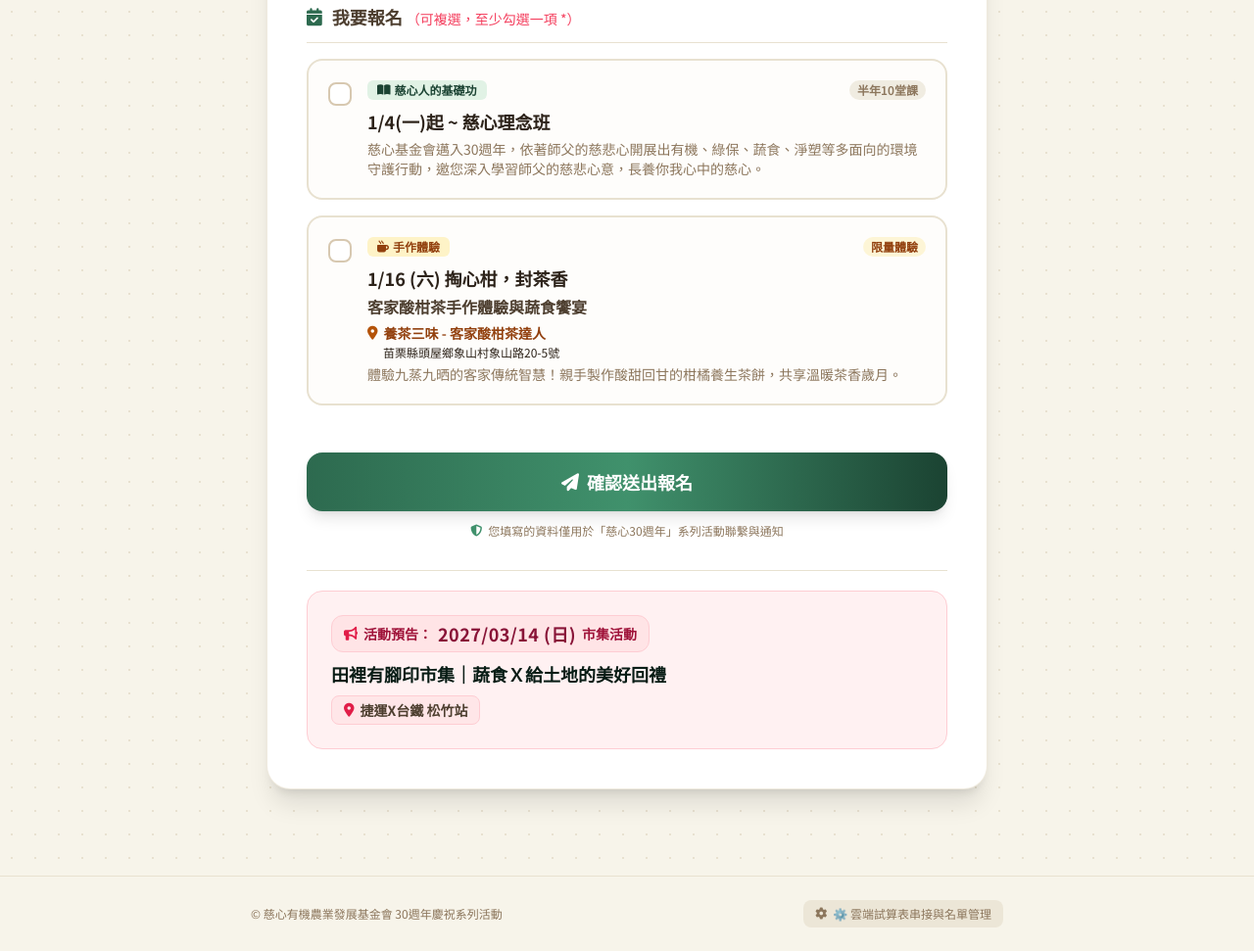
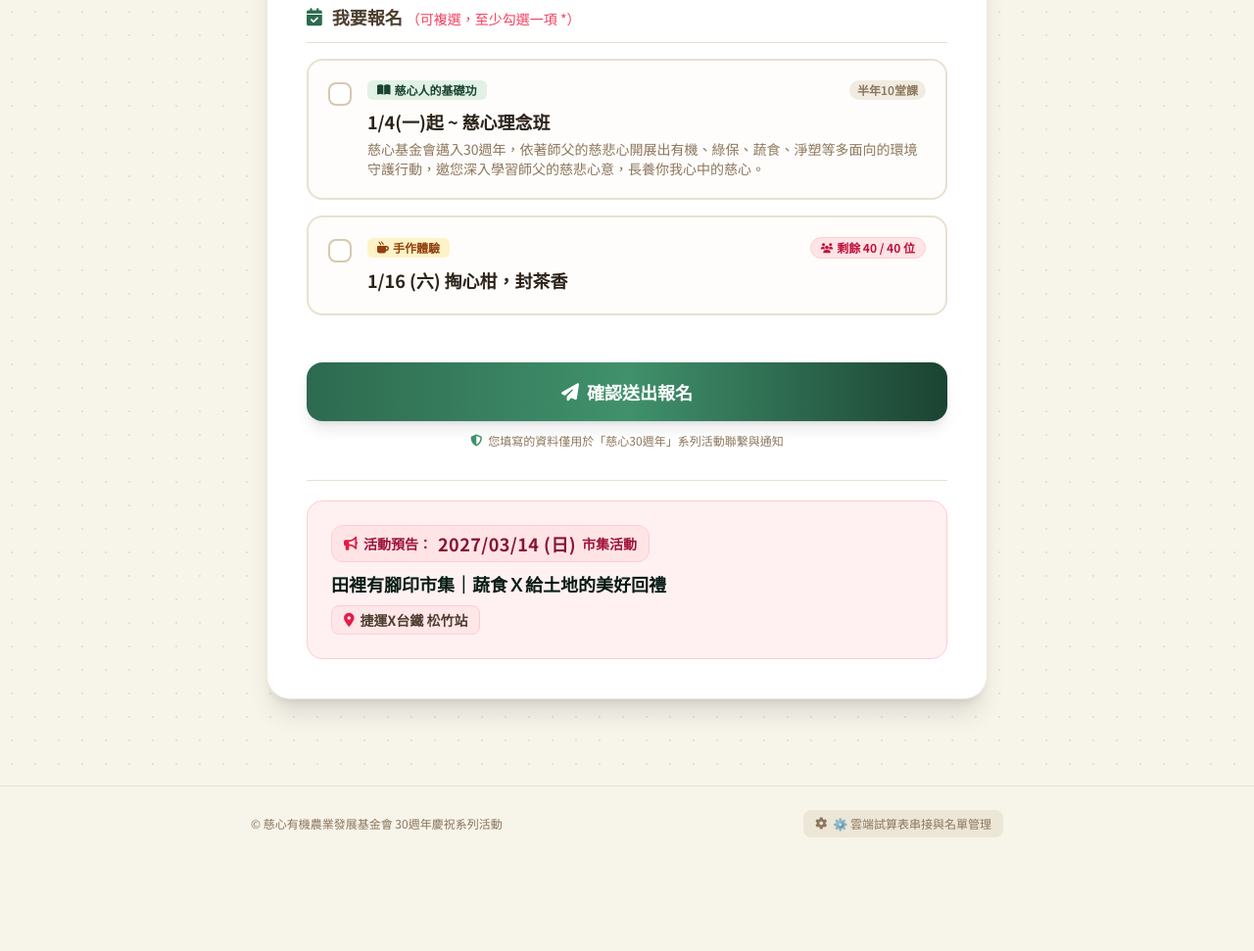
Before and after one commit to paymiou/tctoaf, a plain HTML site: page 2027/index.html in a window 1280 px wide. Shown: the part 1680-2651 px from the top of the page at 98% size. After the commit the page ends 2559 px from the top, so only its background shows below. Drawn offline with nearby package versions, Linux system fonts and the light colour scheme; a web font is replaced by a local one.

Commit message:
Update index.html

```diff
--- a/2027/index.html
+++ b/2027/index.html
@@ -497,7 +497,7 @@
                         </label>
 
                         <!-- Event 2 Card -->
-                        <label class="event-card relative bg-earth-50/50 border-2 border-earth-200 rounded-2xl p-4 sm:p-5 cursor-pointer hover:border-forest-500/50 flex items-start gap-4">
+                        <label id="event-2-card" class="event-card relative bg-earth-50/50 border-2 border-earth-200 rounded-2xl p-4 sm:p-5 cursor-pointer hover:border-forest-500/50 flex items-start gap-4">
                             <input type="checkbox" name="events" value="1/16 (六) 掏心柑，封茶香 客家酸柑茶手作體驗與蔬食饗宴" class="sr-only event-checkbox">
                             <div class="checkbox-custom w-6 h-6 rounded-lg border-2 border-earth-300 bg-white flex items-center justify-center text-white shrink-0 mt-0.5">
                                 <i class="fa-solid fa-check text-xs transition-transform transform scale-0"></i>
@@ -507,24 +507,16 @@
                                     <span class="inline-flex items-center gap-1 px-2.5 py-0.5 rounded-md text-xs font-bold bg-amberTea-100 text-amberTea-700">
                                         <i class="fa-solid fa-mug-hot"></i> 手作體驗
                                     </span>
-                                    <span class="text-xs font-semibold text-amberTea-700 bg-amberTea-100/70 px-2 py-0.5 rounded-full">
-                                        限量體驗
-                                    </span>
+                                    <div class="flex flex-wrap items-center gap-1.5">
+                                        <span id="quota-badge" class="inline-flex items-center gap-1 text-xs font-bold text-rose-700 bg-rose-100 border border-rose-200 px-2.5 py-0.5 rounded-full">
+                                            <i class="fa-solid fa-users text-[10px]"></i>
+                                            <span id="quota-text">剩餘 40 / 40 位</span>
+                                        </span>
+                                    </div>
                                 </div>
                                 <h3 class="text-base sm:text-lg font-bold text-earth-900 mt-2 font-title leading-snug">
-                                    1/16 (六) 掏心柑，封茶香<br>
-                                    <span class="text-sm sm:text-base font-semibold text-earth-800">客家酸柑茶手作體驗與蔬食饗宴</span>
+                                    1/16 (六) 掏心柑，封茶香
                                 </h3>
-                                <p class="text-xs sm:text-sm font-semibold text-amberTea-700 mt-1 flex items-center gap-1.5">
-                                    <i class="fa-solid fa-location-dot text-amberTea-600"></i>
-                                    <span>養茶三味 - 客家酸柑茶達人</span>
-                                </p>
-                                <p class="text-xs text-earth-700 mt-0.5 flex items-center gap-1.5 pl-4">
-                                    <span>苗栗縣頭屋鄉象山村象山路20-5號</span>
-                                </p>
-                                <p class="text-xs sm:text-sm text-earth-600 mt-1 leading-relaxed">
-                                    體驗九蒸九晒的客家傳統智慧！親手製作酸甜回甘的柑橘養生茶餅，共享溫暖茶香歲月。
-                                </p>
                             </div>
                         </label>
 
```
